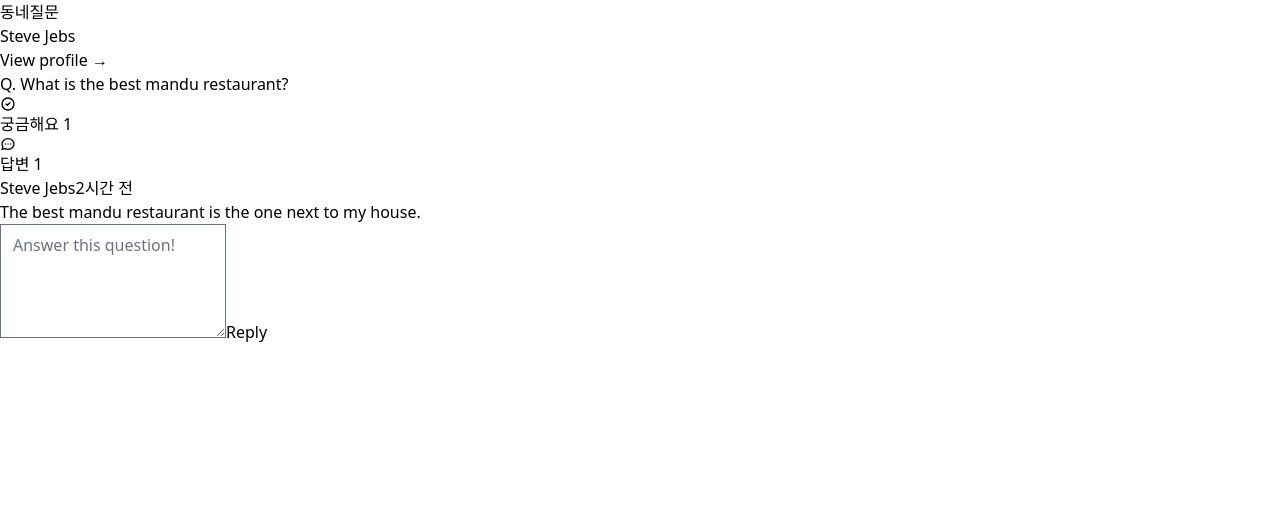
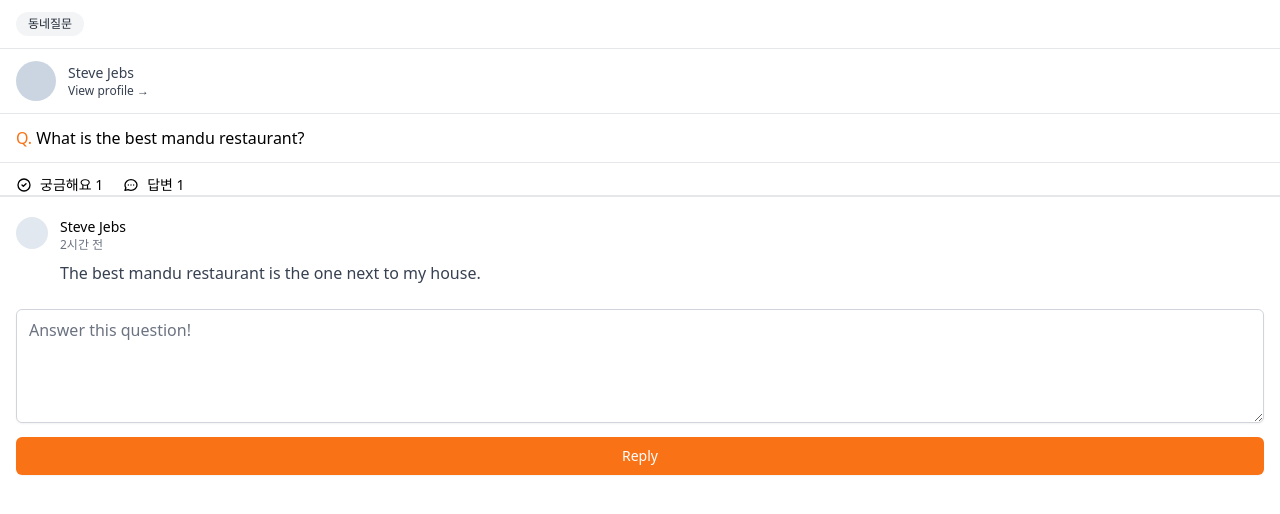
Before and after one commit to jh0152park/NextJS.12_CarrotMarket, a Next.js app in the folder carrot_market/: page /community/1 in a window 1280 px wide. Shown: the top 514 px of the page. Built offline with nearby package versions, Linux system fonts and the light colour scheme.

Commit message:
tailwind css

```diff
--- a/carrot_market/pages/community/[id].tsx
+++ b/carrot_market/pages/community/[id].tsx
@@ -3,20 +3,28 @@ import type { NextPage } from "next";
 const CommunityPostDetail: NextPage = () => {
     return (
         <div>
-            <span>동네질문</span>
-            <div>
-                <div />
+            <span className="inline-flex items-center px-3 py-1 my-3 ml-4 text-xs font-medium text-gray-800 bg-gray-100 rounded-full">
+                동네질문
+            </span>
+            <div className="flex items-center px-4 py-3 mb-3 space-x-3 border-t border-b cursor-pointer">
+                <div className="w-10 h-10 rounded-full bg-slate-300" />
                 <div>
-                    <p>Steve Jebs</p>
-                    <p>View profile →</p>
+                    <p className="text-sm font-medium text-gray-700">
+                        Steve Jebs
+                    </p>
+                    <p className="text-xs font-medium text-gray-700">
+                        View profile &rarr;
+                    </p>
                 </div>
             </div>
             <div>
-                <div>
-                    <span>Q.</span> What is the best mandu restaurant?
+                <div className="px-4 mt-2 text-gary-700">
+                    <span className="font-medium text-orange-500">Q.</span> What
+                    is the best mandu restaurant?
                 </div>
-                <div>
-                    <span>
+
+                <div className=" px-4 flex w-full pt-3 mt-3 space-x-5 border-t border-b-[2px] text-gary-700">
+                    <span className="flex items-center space-x-2 text-sm">
                         <svg
                             className="w-4 h-4"
                             fill="none"
@@ -33,7 +41,7 @@ const CommunityPostDetail: NextPage = () => {
                         </svg>
                         <span>궁금해요 1</span>
                     </span>
-                    <span>
+                    <span className="flex items-center space-x-2 text-sm">
                         <svg
                             className="w-4 h-4"
                             fill="none"
@@ -52,22 +60,34 @@ const CommunityPostDetail: NextPage = () => {
                     </span>
                 </div>
             </div>
-            <div>
-                <div>
-                    <div />
+
+            <div className="px-4 my-5 space-y-5">
+                <div className="flex items-start space-x-3">
+                    <div className="w-8 h-8 rounded-full bg-slate-200" />
                     <div>
-                        <span>Steve Jebs</span>
-                        <span>2시간 전</span>
-                        <p>
+                        <span className="block text-sm font-medium text-gary-700">
+                            Steve Jebs
+                        </span>
+                        <span className="block text-xs text-gray-500">
+                            2시간 전
+                        </span>
+                        <p className="mt-2 text-gray-700">
                             The best mandu restaurant is the one next to my
                             house.
                         </p>
                     </div>
                 </div>
             </div>
-            <div>
-                <textarea rows={4} placeholder="Answer this question!" />
-                <button>Reply</button>
+
+            <div className="px-4">
+                <textarea
+                    rows={4}
+                    placeholder="Answer this question!"
+                    className="w-full mt-1 border-gray-300 rounded-md shadow-sm foucs:ring-2 focus:border-orange-500 focus:ring-orange-500"
+                />
+                <button className="w-full px-4 py-2 mt-2 text-sm font-medium text-white transition-all bg-orange-500 border border-transparent rounded-md shadow-sm focus:outline-none focus:ring-2 focus:ring-offset-2 focus:ring-orange-500 hover:bg-orange-600">
+                    Reply
+                </button>
             </div>
         </div>
     );
```
